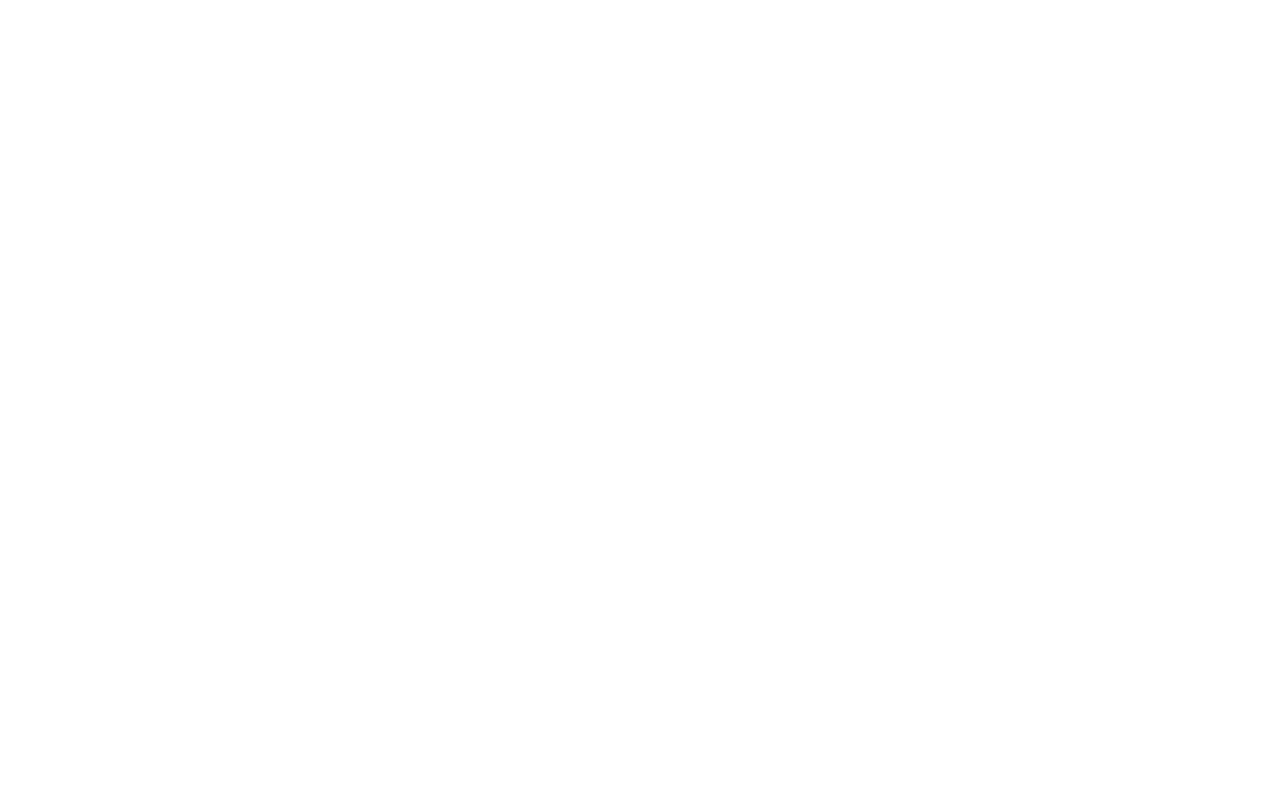
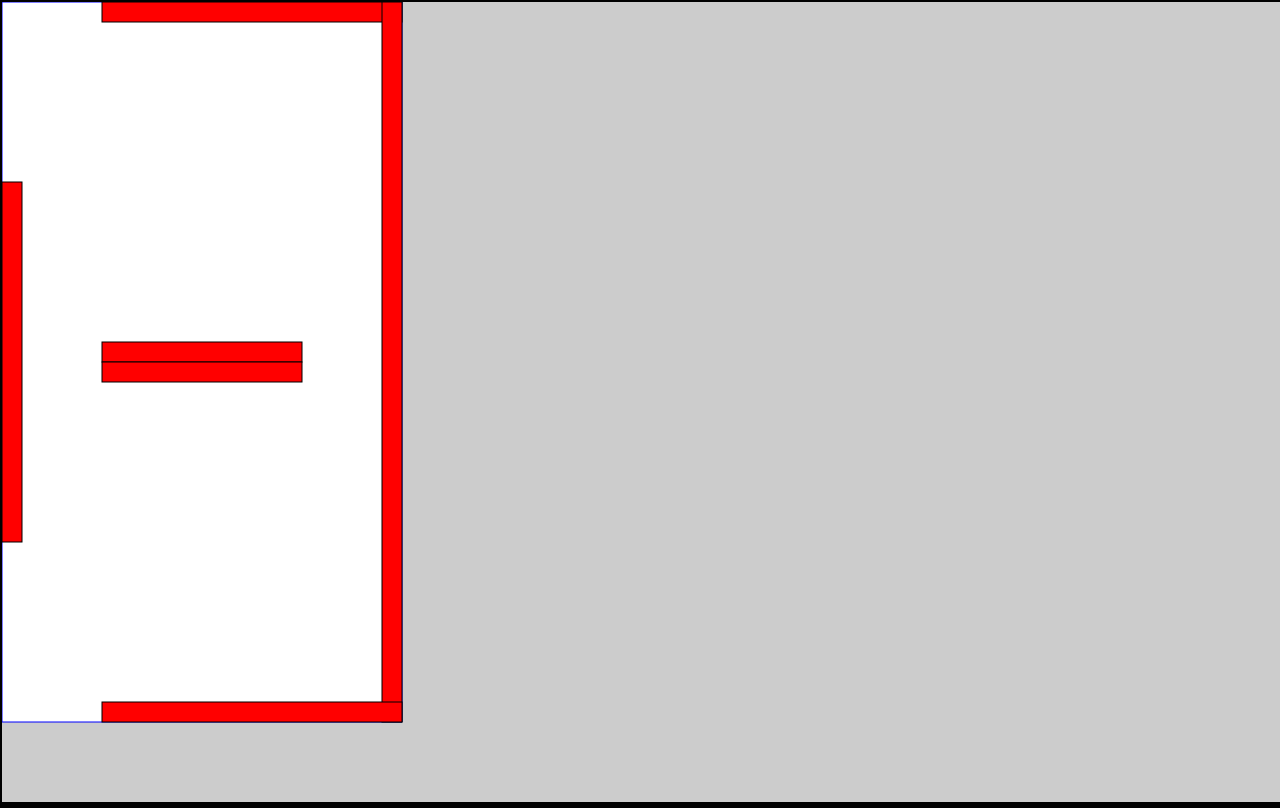
Before and after one commit to sdtsui/Triumpet, a website: page client/index.html in a window 1280 px wide. Drawn offline with nearby package versions, Linux system fonts and the light colour scheme; some packages are replaced by stand-ins of ours.

Commit message:
copies files from fiddle over to development repo

```diff
--- /dev/null
+++ b/client/demoMap.js
@@ -0,0 +1,76 @@
+$(document).ready(function(){
+
+  var roomHeight = 36;
+  var roomWidth = 20;
+  var width = $(document).width();
+  var height = $(document).height();
+  var scale = Math.max(height/roomHeight, width/roomWidth);
+
+  var feetToPixel = function(ft){
+    var foot = width/scale;
+    return ft*foot;
+  }
+
+  var coorsToString = function(coors, convertToPixel){
+    var result = '';
+
+    for(var i = 0; i < coors.length; i++){
+      var x = coors[i][0];
+      var y = coors[i][1];
+      if(convertToPixel){
+        x = feetToPixel(x);
+        y = feetToPixel(y);
+      }
+      result = result+x+','+y+' ';
+    }
+
+    return result;
+  }
+
+  var createShelves = function(x,y,w,h){
+    return {
+      x:feetToPixel(x),
+      y:feetToPixel(y),
+      width:feetToPixel(w),
+      height:feetToPixel(h)
+    }
+  }
+
+
+  var svg = d3.select('#map').append('svg')
+              .attr('width',width)
+              .attr('height',height);
+
+
+  var floorplan = svg.append('polygon')
+                    .attr('points',coorsToString([
+                      [0,0],
+                      [20,0],
+                      [20,36],
+                      [0,36]
+                      ],true))
+                    .attr('fill','white')
+                    .attr('stroke','blue');
+
+  var shelf1 = createShelves(5,0,15,1);
+  var shelf2 = createShelves(19,0,1,36);
+  var shelf3 = createShelves(5,35,15,1);
+  var shelf4 = createShelves(0,9,1,18);
+  var shelf5 = createShelves(5,17,10,1);
+  var shelf6 = createShelves(5,18,10,1);
+
+
+  var shelves = [shelf1, shelf2, shelf3, shelf4, shelf5, shelf6];
+
+  svg.selectAll('rect').data(shelves)
+    .enter().append('rect')
+    .attr('x',function(d){return d.x})
+    .attr('y',function(d){return d.y})
+    .attr('width',function(d){return d.width})
+    .attr('height',function(d){return d.height})
+    .attr('stroke','black')
+    .attr('fill','red')
+
+
+
+});
--- a/client/index.html
+++ b/client/index.html
@@ -8,8 +8,12 @@
     <script type="text/javascript" src="http://cdnjs.cloudflare.com/ajax/libs/angular.js/1.3.10/angular.min.js"></script>
     <script type="text/javascript" src="http://cdnjs.cloudflare.com/ajax/libs/angular-ui-router/0.2.13/angular-ui-router.min.js"></script>
     <script type="text/javascript" src="http://cdnjs.cloudflare.com/ajax/libs/d3/3.5.3/d3.min.js"></script>
+    <script type="text/javascript" src="demoMap.js"></script>
+    <link rel="stylesheet" type="text/css" href="styles.css">
   </head>
   <body>
+    <div id="map">
+    </div>
   </body>
     <script type="text/javascript" src="./app/app.js"></script>
 </html>
--- /dev/null
+++ b/client/styles.css
@@ -0,0 +1,8 @@
+body {
+  margin: 0;
+  background-color: black;
+}
+svg {
+  border: 2px solid black;
+  background-color: #ccc;
+}
```
